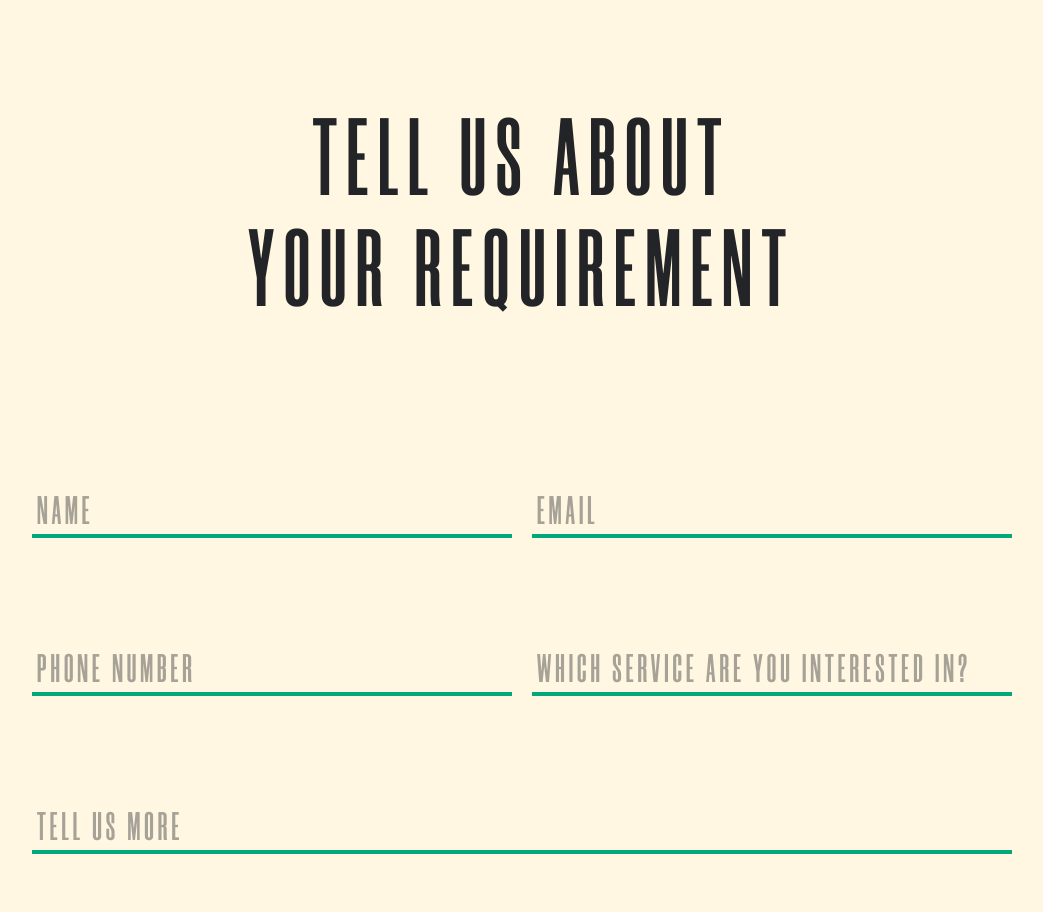
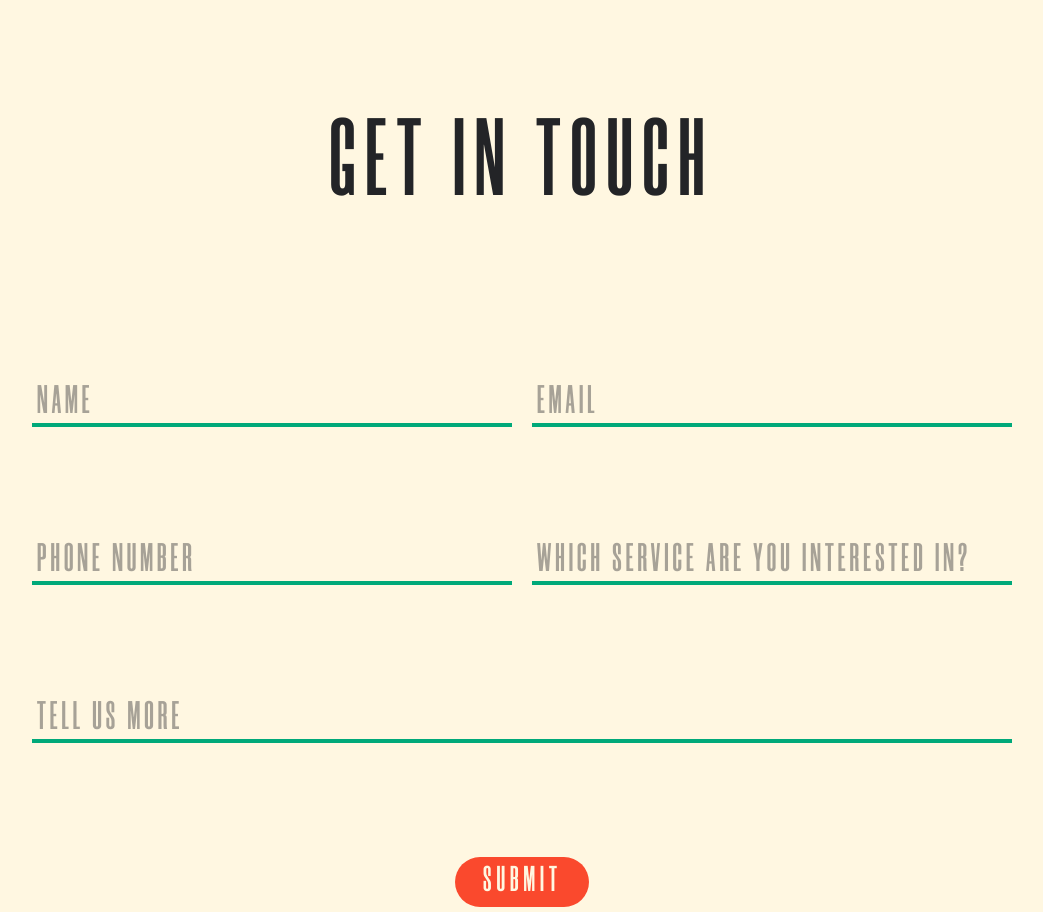
Before and after one commit to PetarPaskas/DefinitelyNotImportant, a website: page index.html in a window 1280 px wide. Shown: the part 3145-4057 px from the top of the page, without its empty margins (118-1161 px from the left). Drawn offline with Linux system fonts and the light colour scheme.

Commit message:
SpellCheck

```diff
--- a/index.html
+++ b/index.html
@@ -378,8 +378,7 @@
         <section class="section-form" id="section-form">
                 <div class="u-center-text u-section-title  u-padding-bottom-med">
                     <h2 class="h-1">
-                        <span class="u-text-block">Tell us about</span>
-                        <span class="u-text-block">your requirement</span>
+                        <span class="u-text-block">Get in touch</span>
                     </h2>
                 </div>
                 <form id="form" class="form" autocomplete="off">
```
Also changed, not shown: links/contact.html (+1 -2 lines), links/portfolio.html (+1 -1 lines).
